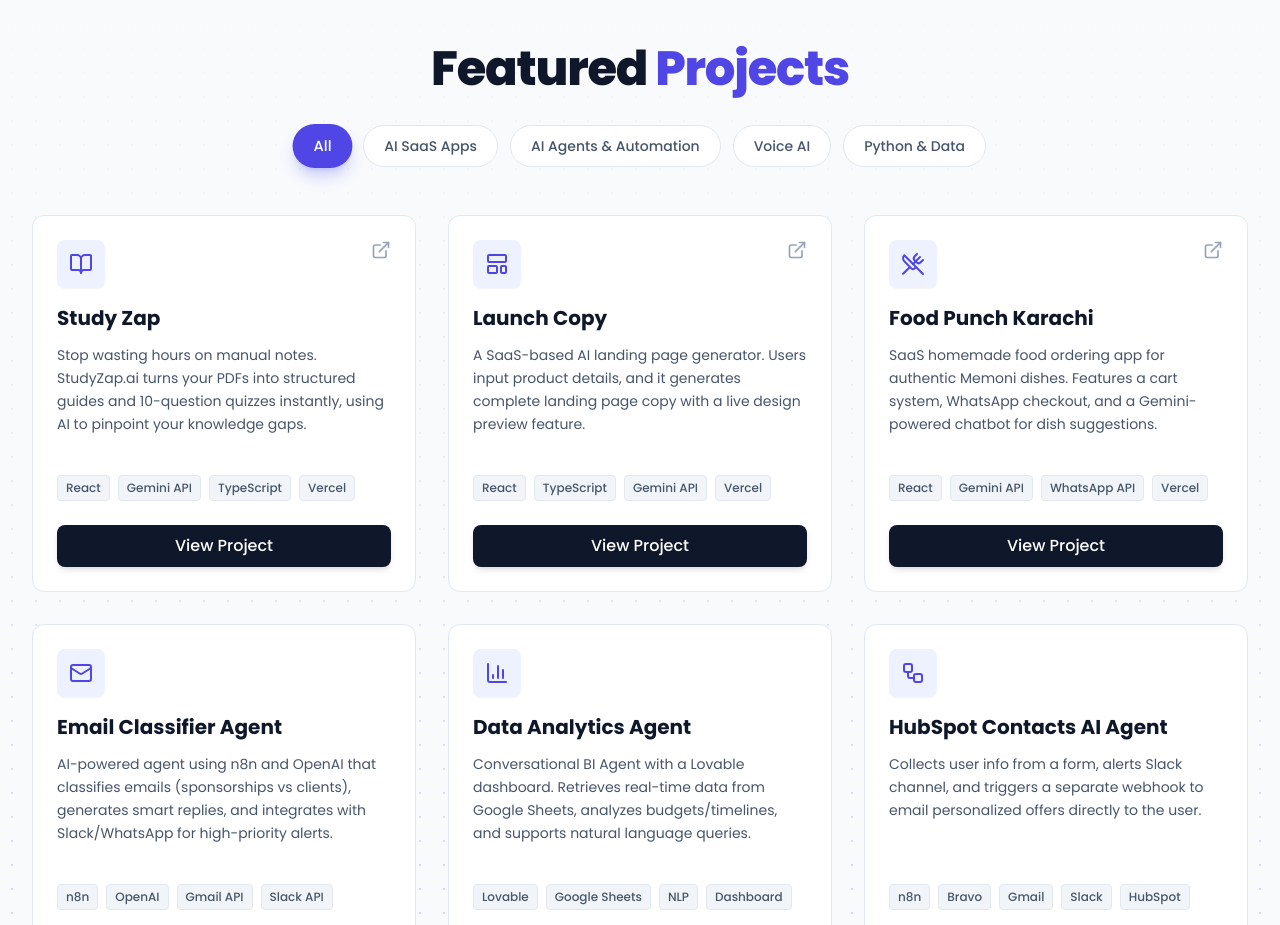
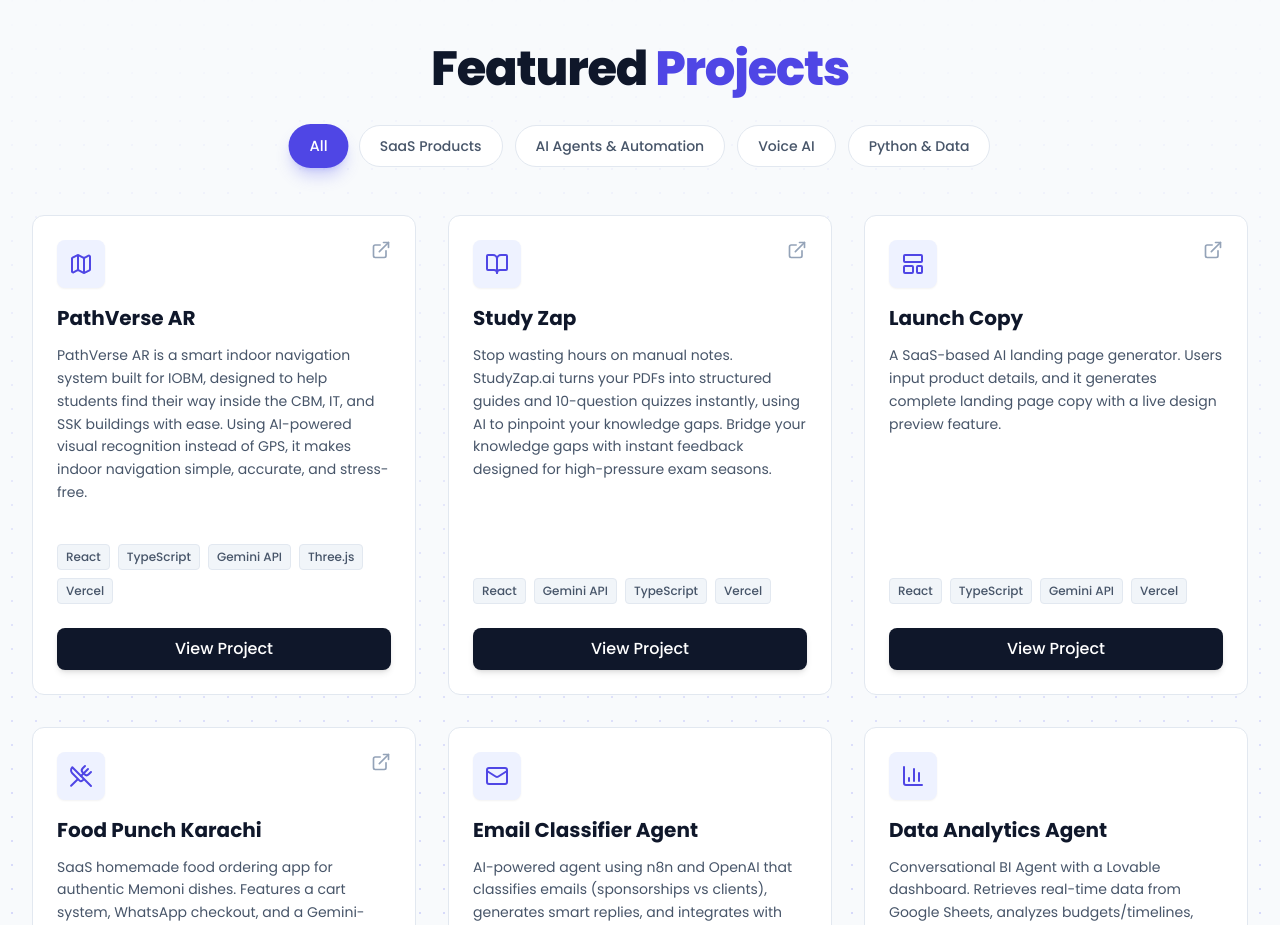
Before and after one commit to anas-dev725/AI-Engineer-Portfolio, a React (Vite) app: page / in a window 1280 px wide. Shown: the part 3380-4305 px from the top of the page. Built offline with nearby package versions, Linux system fonts and the light colour scheme.

Commit message:
feat: Update project details and image fallback
Adds a new project "PathVerse AR" and refines the description for "Study Zap".
Also, implements a fallback mechanism for the profile image to display a placeholder if the original fails to load.

```diff
--- a/components/About.tsx
+++ b/components/About.tsx
@@ -13,7 +13,7 @@
               className="relative rounded-2xl shadow-2xl border border-slate-200 dark:border-slate-700 w-full object-cover transform transition duration-500 group-hover:scale-[1.02]"
               onError={(e) => {
                 const target = e.target as HTMLImageElement;
-                // Fallback to a placeholder if image is not found
+                // Fallback to a placeholder if the specific image fails to load
                 target.src = 'https://picsum.photos/600/600?grayscale';
               }}
             />
--- a/components/Projects.tsx
+++ b/components/Projects.tsx
@@ -3,14 +3,22 @@
 import { Mail, BarChart3, Phone, Users, Map, Cpu, ExternalLink, Home, Calendar, Workflow, LayoutTemplate, UtensilsCrossed, FileCheck, BookOpen } from 'lucide-react';
 
 const projects: Project[] = [
-  // AI SaaS Apps
+  // SaaS Products
+  {
+    title: "PathVerse AR",
+    description: "PathVerse AR is a smart indoor navigation system built for IOBM, designed to help students find their way inside the CBM, IT, and SSK buildings with ease. Using AI-powered visual recognition instead of GPS, it makes indoor navigation simple, accurate, and stress-free.",
+    tags: ["React", "TypeScript", "Gemini API", "Three.js", "Vercel"],
+    icon: "map",
+    link: "https://path-verse-ar.vercel.app/",
+    category: "SaaS Products"
+  },
   {
     title: "Study Zap",
-    description: "Stop wasting hours on manual notes. StudyZap.ai turns your PDFs into structured guides and 10-question quizzes instantly, using AI to pinpoint your knowledge gaps.",
+    description: "Stop wasting hours on manual notes. StudyZap.ai turns your PDFs into structured guides and 10-question quizzes instantly, using AI to pinpoint your knowledge gaps. Bridge your knowledge gaps with instant feedback designed for high-pressure exam seasons.",
     tags: ["React", "Gemini API", "TypeScript", "Vercel"],
     icon: "book",
     link: "https://studyzapai.vercel.app/",
-    category: "AI SaaS Apps"
+    category: "SaaS Products"
   },
   {
     title: "Launch Copy",
@@ -18,7 +26,7 @@
     tags: ["React", "TypeScript", "Gemini API", "Vercel"],
     icon: "layout",
     link: "https://landing-page-generator-nu.vercel.app/",
-    category: "AI SaaS Apps"
+    category: "SaaS Products"
   },
   {
     title: "Food Punch Karachi",
@@ -26,7 +34,7 @@
     tags: ["React", "Gemini API", "WhatsApp API", "Vercel"],
     icon: "food",
     link: "https://food-punch-karachi.vercel.app/",
-    category: "AI SaaS Apps"
+    category: "SaaS Products"
   },
 
   // AI Agents & Automation
@@ -135,7 +143,7 @@
 const Projects: React.FC = () => {
   const [activeCategory, setActiveCategory] = useState('All');
 
-  const categories = ["All", "AI SaaS Apps", "AI Agents & Automation", "Voice AI", "Python & Data"];
+  const categories = ["All", "SaaS Products", "AI Agents & Automation", "Voice AI", "Python & Data"];
 
   const filteredProjects = activeCategory === 'All'
     ? projects
@@ -221,7 +229,6 @@
         </div>
       </div>
 
-      {/* Simple inline keyframes for fade animation */}
       <style>{`
         @keyframes fadeIn {
           from { opacity: 0; transform: translateY(10px); }
```
Also changed, not shown: anas profile.jfif (deleted), anas profile.jpeg (deleted).
